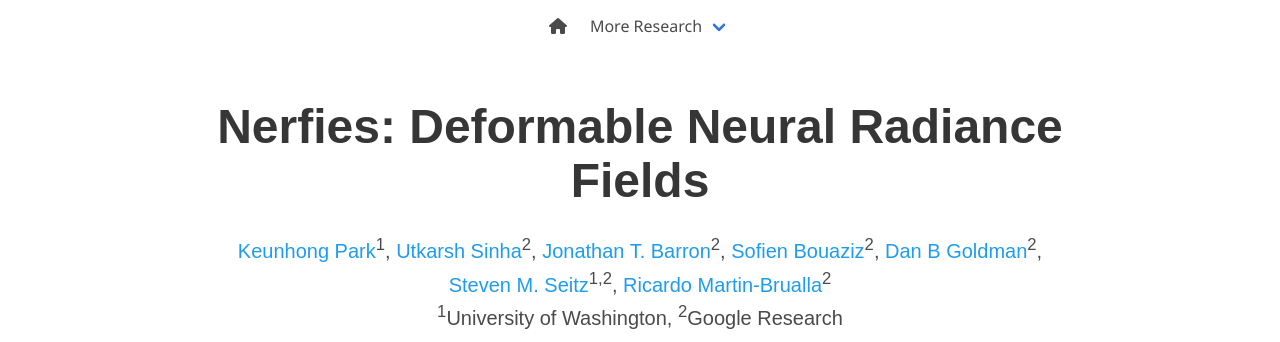
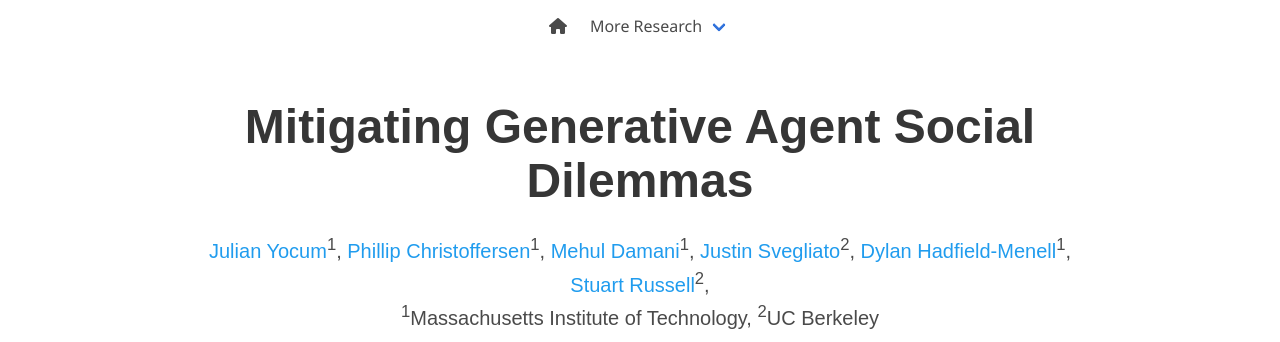
Before and after one commit to social-dilemmas/social-dilemmas.github.io, a plain HTML site: page index.html in a window 1280 px wide. Shown: the top 342 px of the page. Drawn offline with nearby package versions, Linux system fonts and the light colour scheme; some icons are missing; a web font is replaced by a local one.

Commit message:
Update title and authors

```diff
--- a/index.html
+++ b/index.html
@@ -6,7 +6,7 @@
         content="Deformable Neural Radiance Fields creates free-viewpoint portraits (nerfies) from casually captured videos.">
   <meta name="keywords" content="Nerfies, D-NeRF, NeRF">
   <meta name="viewport" content="width=device-width, initial-scale=1">
-  <title>Nerfies: Deformable Neural Radiance Fields</title>
+  <title>Mitigating Generative Agent Social Dilemmas</title>
 
   <!-- Global site tag (gtag.js) - Google Analytics -->
   <script async src="https://www.googletagmanager.com/gtag/js?id=G-PYVRSFMDRL"></script>
@@ -88,32 +88,29 @@
     <div class="container is-max-desktop">
       <div class="columns is-centered">
         <div class="column has-text-centered">
-          <h1 class="title is-1 publication-title">Nerfies: Deformable Neural Radiance Fields</h1>
+          <h1 class="title is-1 publication-title">Mitigating Generative Agent Social Dilemmas</h1>
           <div class="is-size-5 publication-authors">
             <span class="author-block">
-              <a href="https://keunhong.com">Keunhong Park</a><sup>1</sup>,</span>
+              <a href="">Julian Yocum</a><sup>1</sup>,</span>
             <span class="author-block">
-              <a href="https://utkarshsinha.com">Utkarsh Sinha</a><sup>2</sup>,</span>
+              <a href="http://people.csail.mit.edu/philljkc/">Phillip Christoffersen</a><sup>1</sup>,</span>
             <span class="author-block">
-              <a href="https://jonbarron.info">Jonathan T. Barron</a><sup>2</sup>,
+              <a href="https://damanimehul.github.io">Mehul Damani</a><sup>1</sup>,
             </span>
             <span class="author-block">
-              <a href="http://sofienbouaziz.com">Sofien Bouaziz</a><sup>2</sup>,
+              <a href="https://justinsvegliato.com">Justin Svegliato</a><sup>2</sup>,
             </span>
             <span class="author-block">
-              <a href="https://www.danbgoldman.com">Dan B Goldman</a><sup>2</sup>,
+              <a href="https://people.csail.mit.edu/dhm/">Dylan Hadfield-Menell</a><sup>1</sup>,
             </span>
             <span class="author-block">
-              <a href="https://homes.cs.washington.edu/~seitz/">Steven M. Seitz</a><sup>1,2</sup>,
-            </span>
-            <span class="author-block">
-              <a href="http://www.ricardomartinbrualla.com">Ricardo Martin-Brualla</a><sup>2</sup>
+              <a href="http://people.eecs.berkeley.edu/~russell/">Stuart Russell</a><sup>2</sup>,
             </span>
           </div>
 
           <div class="is-size-5 publication-authors">
-            <span class="author-block"><sup>1</sup>University of Washington,</span>
-            <span class="author-block"><sup>2</sup>Google Research</span>
+            <span class="author-block"><sup>1</sup>Massachusetts Institute of Technology,</span>
+            <span class="author-block"><sup>2</sup>UC Berkeley</span>
           </div>
 
           <div class="column has-text-centered">
```
